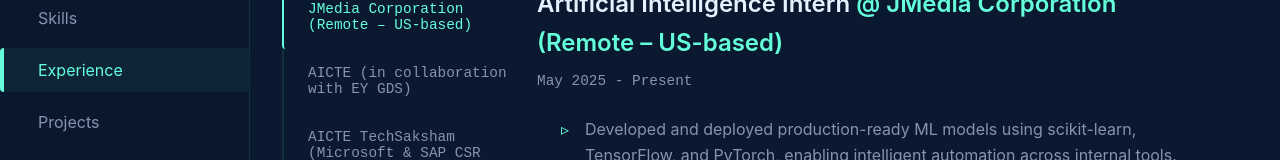
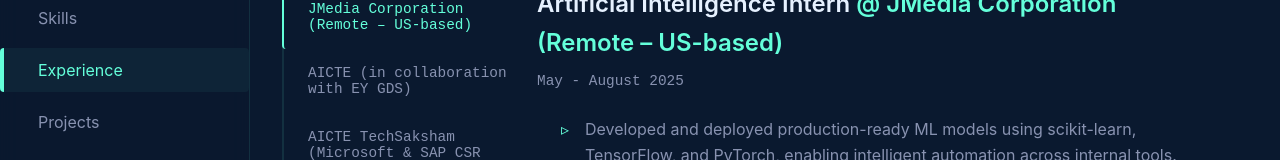
Before and after one commit to garimabhayanaa/portfolio, a React (Create React App) app: page / in a window 1280 px wide. Both pictures are taken after a click on the button "Experience". Shown: the part 226-386 px from the top of the page. Built offline with nearby package versions, Linux system fonts and the light colour scheme; no server answers.

Commit message:
Updated Experience.js

```diff
--- a/src/components/Experience.js
+++ b/src/components/Experience.js
@@ -8,7 +8,7 @@
     {
     company: "JMedia Corporation (Remote – US-based)",
     position: "Artificial Intelligence Intern",
-    period: "May 2025 - Present",
+    period: "May - August 2025",
     description: [
       "Developed and deployed production-ready ML models using scikit-learn, TensorFlow, and PyTorch, enabling intelligent automation across internal tools.",
       "Designed secure, reproducible pipelines for preprocessing, training, validation, and deployment, reducing iteration time by 40%.",
```
